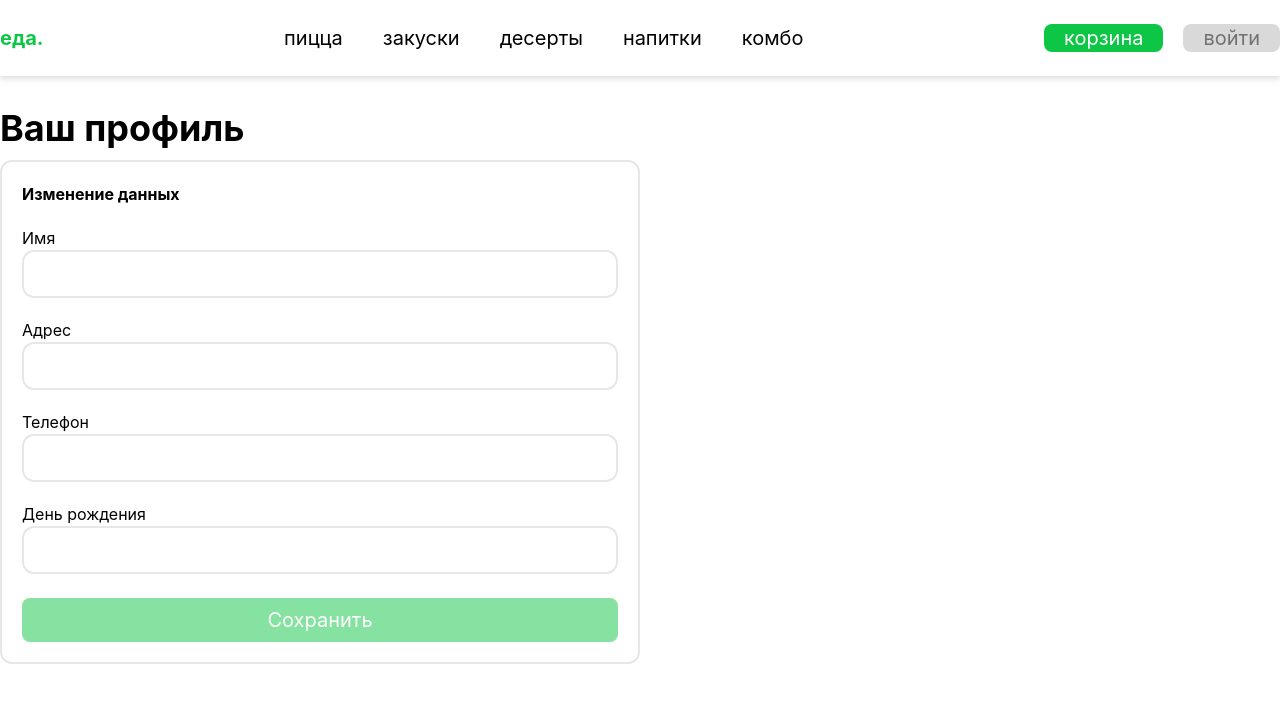
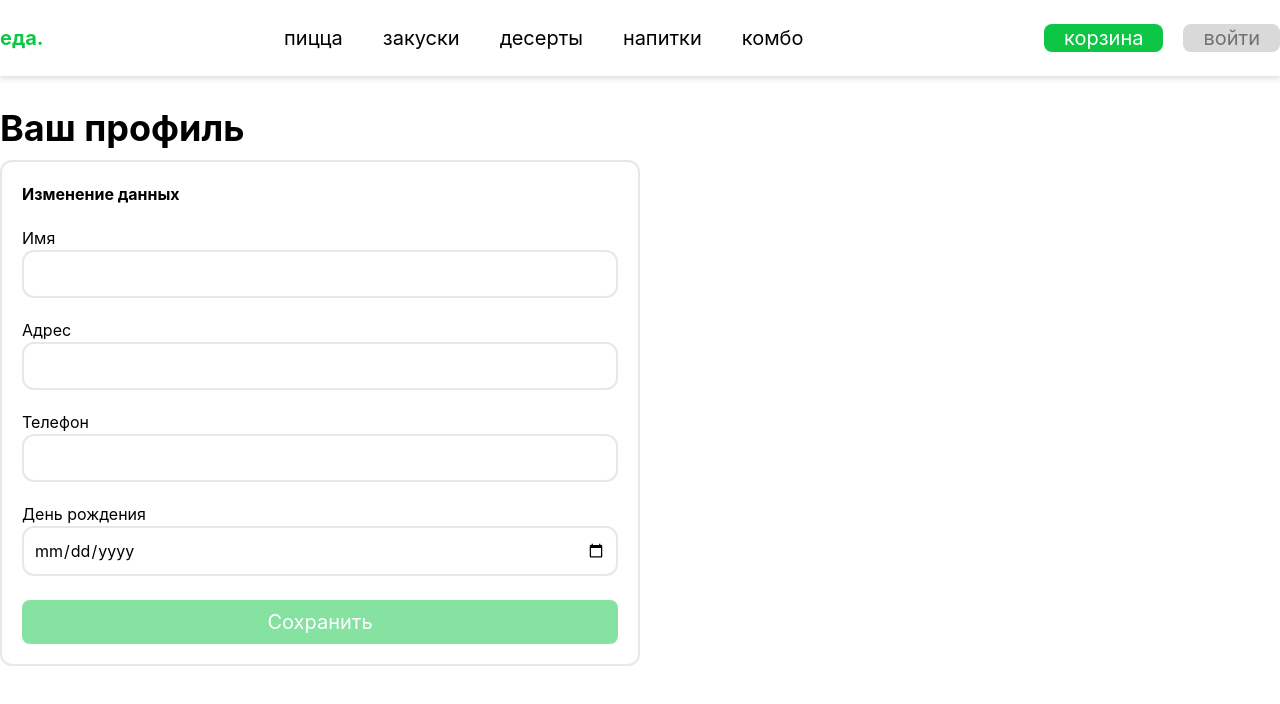
Before and after one commit to v-il/food-delivery-fullstack, a Next.js app in the folder frontend/: page /profile in a window 1280 px wide. Shown: the top 704 px of the page. Built offline with nearby package versions, Linux system fonts and the light colour scheme; no server answers.

Commit message:
Мелкие фиксы

```diff
--- a/frontend/src/components/Input/Input.js
+++ b/frontend/src/components/Input/Input.js
@@ -1,5 +1,5 @@
 
-const Input = ({ value, onChange, placeholder, className, onBlur }) => {
+const Input = ({ value, onChange, placeholder, className, onBlur, type }) => {
   const classes = className
     ? `p-2.5 rounded-xl border-2 ${className}`
     : "p-2.5 rounded-xl border-2";
@@ -11,6 +11,7 @@ const Input = ({ value, onChange, placeholder, className, onBlur }) => {
       value={value}
       placeholder={placeholder}
       onBlur={onBlur}
+      type={type}
     />
   );
 };
--- a/frontend/src/pages/profile.js
+++ b/frontend/src/pages/profile.js
@@ -99,6 +99,7 @@ const ProfilePage = () => {
             <div className="mt-5">
               <div>День рождения</div>
               <Input
+                type="date"
                 value={updateData.birthday}
                 onChange={(e) => {
                   setButtonDisabled(false);
--- a/frontend/src/redux/slices/userSlice.js
+++ b/frontend/src/redux/slices/userSlice.js
@@ -41,7 +41,8 @@ export const updateUserInfoReducer = createAsyncThunk(
             rl_name,
             phone,
             birthday,
-            address
+            address,
+            tg_id
         });
         if (response.status === 200) {
             return response.data
```
